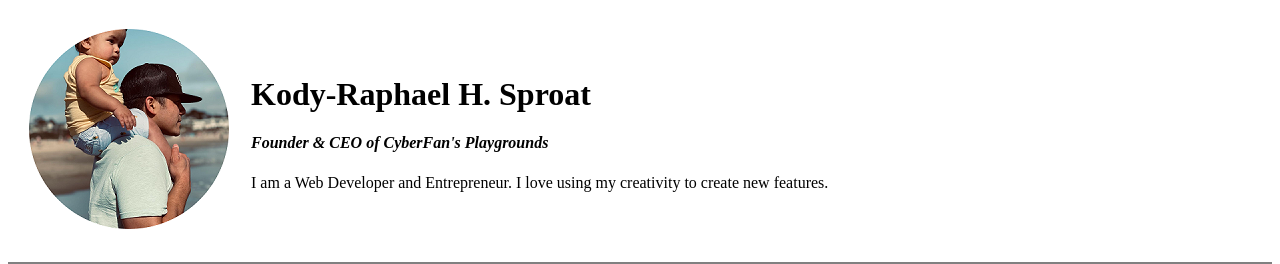
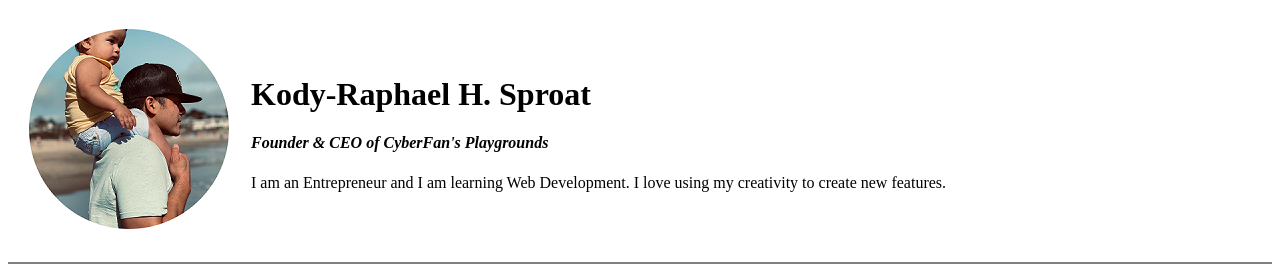
Before and after one commit to kodysproat/ksproatcv, a plain HTML site: page index.html in a window 1280 px wide. Shown: the top 264 px of the page. Drawn offline with Linux system fonts and the light colour scheme.

Commit message:
Update index.html

```diff
--- a/index.html
+++ b/index.html
@@ -15,7 +15,7 @@
             <td>
                 <h1>Kody-Raphael H. Sproat</h1>
                 <h4><em>Founder & CEO of CyberFan's Playgrounds</em></h4>
-                <P>I am a Web Developer and Entrepreneur. I love using my creativity to create new features.</P>
+                <P>I am an Entrepreneur and I am learning Web Development. I love using my creativity to create new features.</P>
             </td>
         </tr>
     </table>
```
